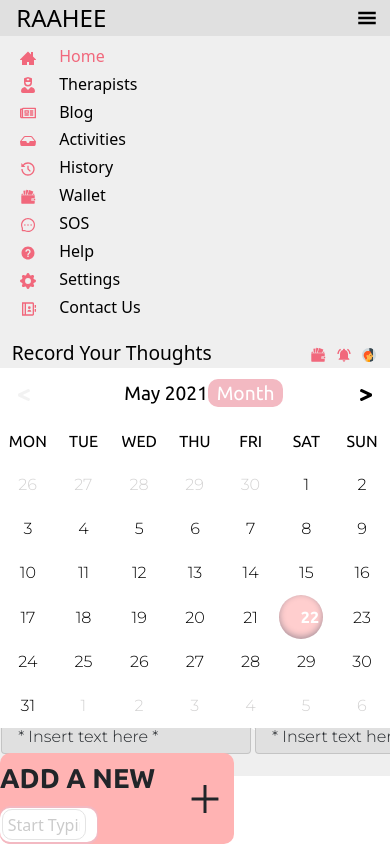
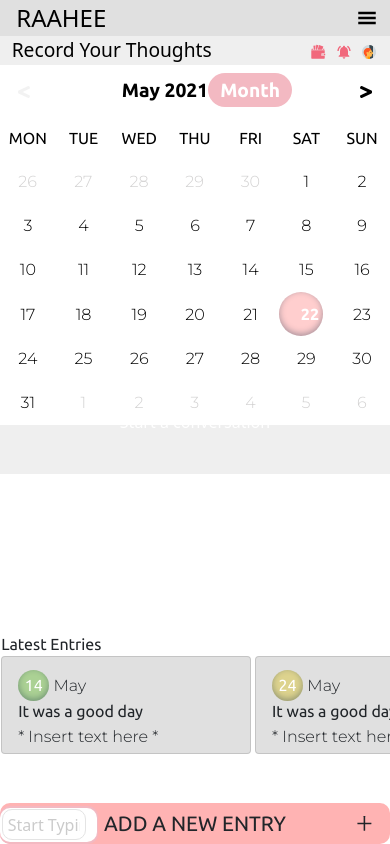
Before and after one commit to akshatbatra10/react-calendar, a React (Create React App) app: page / in a window 390 px wide. Built offline with nearby package versions, Linux system fonts and the light colour scheme.

Commit message:
making responsive

```diff
--- a/src/App.js
+++ b/src/App.js
@@ -2,7 +2,7 @@ import HomePage from "./components/home.component";
 
 function App() {
   return (
-    <div>
+    <div className="App">
       <HomePage />
     </div>
   );
--- /dev/null
+++ b/src/app.scss
@@ -0,0 +1,11 @@
+.App {
+  height: 100%;
+  width: 100%;
+  display: flex;
+  flex-direction: row;
+}
+@media only screen and (max-width: 900px) {
+  .App {
+    flex-direction: column;
+  }
+}
--- a/src/components/calendar/calendar.component.jsx
+++ b/src/components/calendar/calendar.component.jsx
@@ -53,7 +53,7 @@ const CalendarComponent = ({ value, onChange }) => {
         <span>Latest Entries</span>
         <div className="card-container-class">
           {EntryData.length ? (
-            EntryData.filter((item, idx) => idx < 3).map((item) => {
+            EntryData.filter((item, idx) => idx < 6).map((item) => {
               return <CardComponent item={item} />;
             })
           ) : (
--- a/src/components/calendar/calendar.styles.scss
+++ b/src/components/calendar/calendar.styles.scss
@@ -3,6 +3,7 @@
   display: flex;
   flex-direction: column;
   width: 100%;
+  align-items: stretch;
 
   .calendar {
     box-sizing: border-box;
@@ -18,7 +19,8 @@
       line-height: 2rem;
       color: black;
       font-size: 1.6rem;
-      @media screen and (max-width: 800px) {
+      font-weight: 700;
+      @media screen and (max-width: 992px) {
         font-size: 1.2rem;
         height: 15%;
       }
@@ -39,9 +41,9 @@
       .changeMonth {
         // margin-left: 30%;
         span {
-          padding: 5% 15%;
+          padding: 10% 20%;
           font-size: 1.2rem;
-          border-radius: 10px;
+          border-radius: 20px;
           color: white;
           background-color: #f3b9c2;
         }
@@ -87,7 +89,7 @@
         z-index: 1;
         text-align: center;
 
-        @media screen and (max-width: 800px) {
+        @media screen and (max-width: 992px) {
           font-size: 1rem;
         }
 
@@ -119,7 +121,7 @@
             rgba(0, 0, 0, 0.3) 0px 30px 60px -30px,
             rgba(10, 37, 64, 0.35) 0px -2px 6px 0px inset;
           font-weight: bolder;
-          @media screen and (max-width: 800px) {
+          @media screen and (max-width: 992px) {
             padding-left: 40%;
             padding-right: 40%;
             margin-left: 0;
@@ -134,7 +136,7 @@
           line-height: 44px;
           cursor: pointer;
           font-weight: 700;
-          @media screen and (max-width: 800px) {
+          @media screen and (max-width: 992px) {
             font-weight: 300;
           }
         }
@@ -152,9 +154,10 @@
           height: 44px;
           line-height: 44px;
           text-align: center;
+          font-weight: 700;
           text-transform: uppercase;
           color: black;
-          @media screen and (max-width: 800px) {
+          @media screen and (max-width: 992px) {
             font-size: 1rem;
             font-weight: 400;
           }
@@ -168,20 +171,22 @@
   .mid {
     position: absolute;
     bottom: 10%;
-    margin-left: 2%;
+    margin-left: 1%;
     overflow-x: scroll;
-    max-width: 58%;
+    max-width: 59%;
     overflow: hidden;
-    @media screen and (max-width: 800px) {
+    @media screen and (max-width: 992px) {
       max-width: 100%;
       margin-left: 0.3%;
     }
     span {
       font-family: "Ubuntu", sans-serif;
       font-size: 1.2rem;
-      @media screen and (max-width: 800px) {
+      font-weight: 700;
+      @media screen and (max-width: 992px) {
         font-size: 1rem;
         margin-bottom: 1%;
+        font-weight: 400;
       }
     }
     .card-container-class {
@@ -201,15 +206,12 @@
       // margin-bottom: 2%;
 
       .card {
-        // display: inline-block;
         background-color: #e0e0e0;
         width: 100%;
         margin-bottom: 1.5%;
-        // border-radius: 15px;
         margin-right: 1%;
-        // object-fit: cover;
         min-width: 350px;
-        @media screen and (max-width: 800px) {
+        @media screen and (max-width: 992px) {
           min-width: 250px;
         }
         .month {
@@ -220,8 +222,10 @@
           margin-bottom: 7%;
           font-family: "Ubuntu", sans-serif;
           margin-top: 2%;
-          @media screen and (max-width: 800px) {
+          font-weight: 700;
+          @media screen and (max-width: 992px) {
             font-size: 1rem;
+            font-weight: 400;
           }
         }
         .card-subtitle {
@@ -229,7 +233,7 @@
           position: absolute;
           bottom: 2%;
           padding-bottom: 2%;
-          @media screen and (max-width: 800px) {
+          @media screen and (max-width: 992px) {
             font-size: 1rem;
           }
         }
@@ -257,10 +261,17 @@
     padding: 1.2% 0;
     align-items: center;
     justify-content: center;
+    @media screen and (max-width: 992px) {
+      width: 100%;
+    }
     span {
       text-transform: uppercase;
       font-size: 1.7rem;
       font-weight: 900;
+      @media screen and (max-width: 992px) {
+        font-size: 1.3rem;
+        font-weight: 500;
+      }
     }
     svg {
       height: 2.5rem;
@@ -269,6 +280,10 @@
       right: 0;
       margin-right: 4%;
       cursor: pointer;
+      @media screen and (max-width: 992px) {
+        height: 1.3rem;
+        width: 1.3rem;
+      }
     }
   }
 }
--- a/src/components/sidenav/sidenav.component.jsx
+++ b/src/components/sidenav/sidenav.component.jsx
@@ -26,8 +26,8 @@ const SideNavbar = () => {
         </button>
       </div>
 
-      <div classNass="collapse navbar-collapse" id="navbarSupportedContent">
-        <ul className="nav-items">
+      <div className="collapse navbar-collapse" id="navbarSupportedContent">
+        <ul className="nav-item">
           {SidebarData.map((item, idx) => {
             return (
               <li
--- a/src/components/sidenav/sidenav.styles.scss
+++ b/src/components/sidenav/sidenav.styles.scss
@@ -5,7 +5,10 @@
   min-width: 150px;
   display: flex;
   flex-direction: column;
-  @media screen and (max-width: 800px) {
+  .navbar-collapse {
+    flex-grow: 0;
+  }
+  @media screen and (max-width: 992px) {
     flex-direction: column;
     height: 8%;
     width: 100%;
@@ -16,7 +19,7 @@
     svg {
       display: none;
     }
-    @media screen and (max-width: 800px) {
+    @media screen and (max-width: 992px) {
       display: flex;
       justify-content: flex-end;
       svg {
@@ -31,7 +34,7 @@
   ul {
     list-style-type: none;
     padding-left: 10%;
-    @media screen and (max-width: 800px) {
+    @media screen and (max-width: 992px) {
       padding-left: 0;
       // display: flex;
       // justify-content: space-between;
@@ -43,7 +46,7 @@
     li {
       padding-bottom: 5%;
       padding-top: 5%;
-      @media screen and (max-width: 800px) {
+      @media screen and (max-width: 992px) {
         padding-top: 0;
         padding-bottom: 1%;
         svg {
@@ -66,24 +69,24 @@
     text-transform: uppercase;
     justify-content: center;
     align-items: center;
-    @media screen and (max-width: 800px) {
+    @media screen and (max-width: 992px) {
       justify-content: space-between;
     }
     span {
       color: black;
-      @media screen and (max-width: 800px) {
+      @media screen and (max-width: 992px) {
         margin-left: 18%;
       }
     }
   }
 
-  .nav-items {
+  .nav-item {
     margin-top: 10%;
     display: flex;
     flex-direction: column;
     justify-content: flex-start;
     font-size: 1.2rem;
-    @media screen and (max-width: 800px) {
+    @media screen and (max-width: 992px) {
       font-size: 1rem;
       width: 100%;
       margin-top: 2%;
```
Also changed, not shown: src/components/home.styles.scss (+4 -4 lines), src/components/topnav/topnav.styles.scss (+3 -18 lines).
